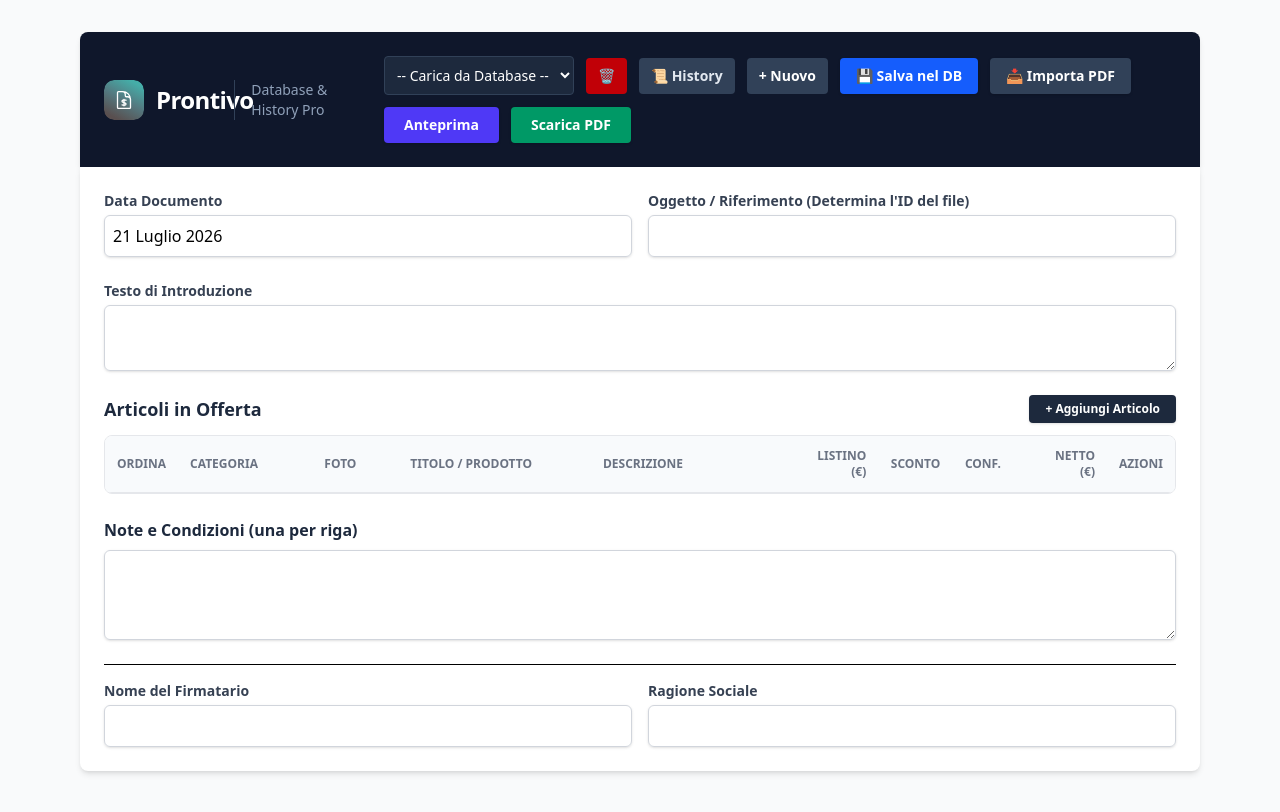
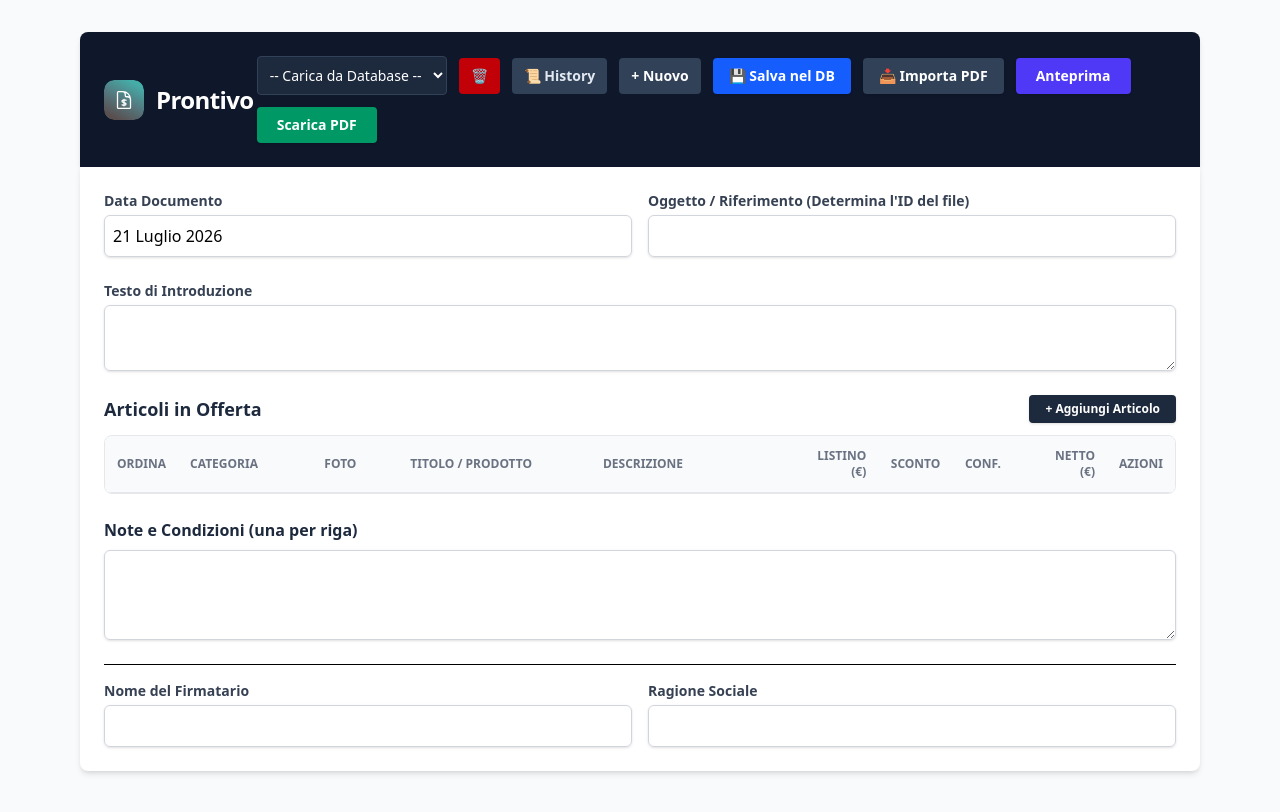
Before and after one commit to cchrkk/prontivo, a website: page index.html in a window 1280 px wide. Drawn offline with nearby package versions, Linux system fonts and the light colour scheme; no server answers; a script that the page names is missing.

Commit message:
fix: rimosso Database & History Pro

```diff
--- a/index.html
+++ b/index.html
@@ -20,7 +20,6 @@
                     <img src="prontivo.svg" alt="Prontivo" class="w-10 h-10">
                     <h1 class="text-2xl font-bold tracking-tight">Prontivo</h1>
                 </div>
-                <p class="text-sm text-slate-400 border-l border-slate-700 pl-4 hidden md:block">Database & History Pro</p>
             </div>
 
             <div class="flex flex-wrap items-center gap-3">
```
